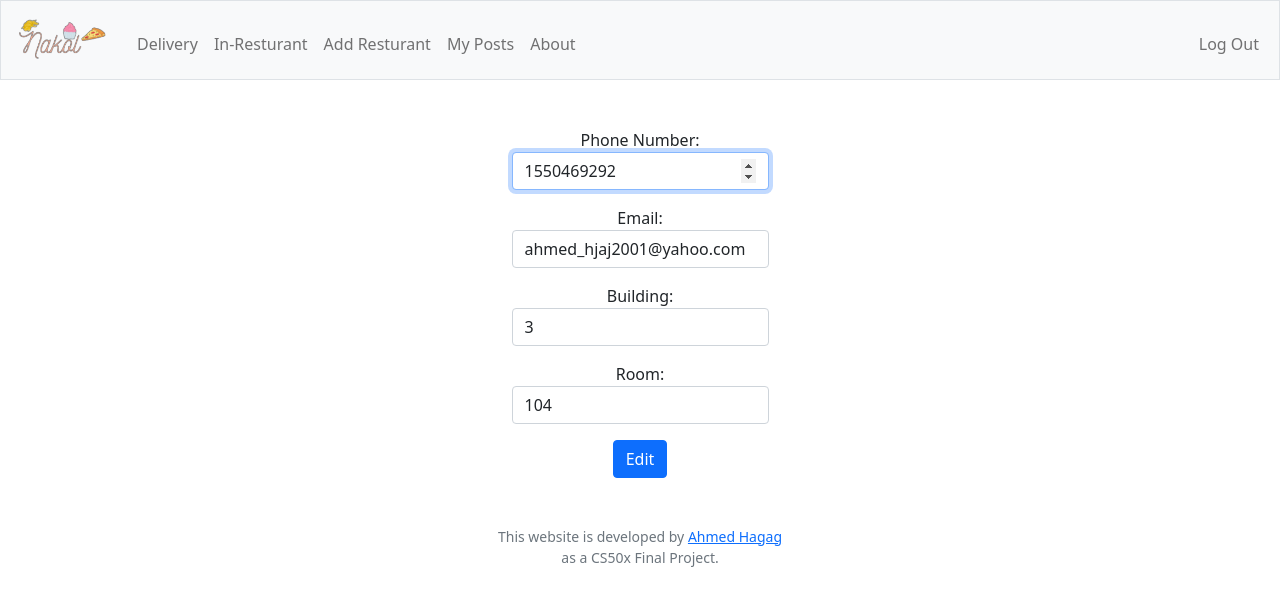
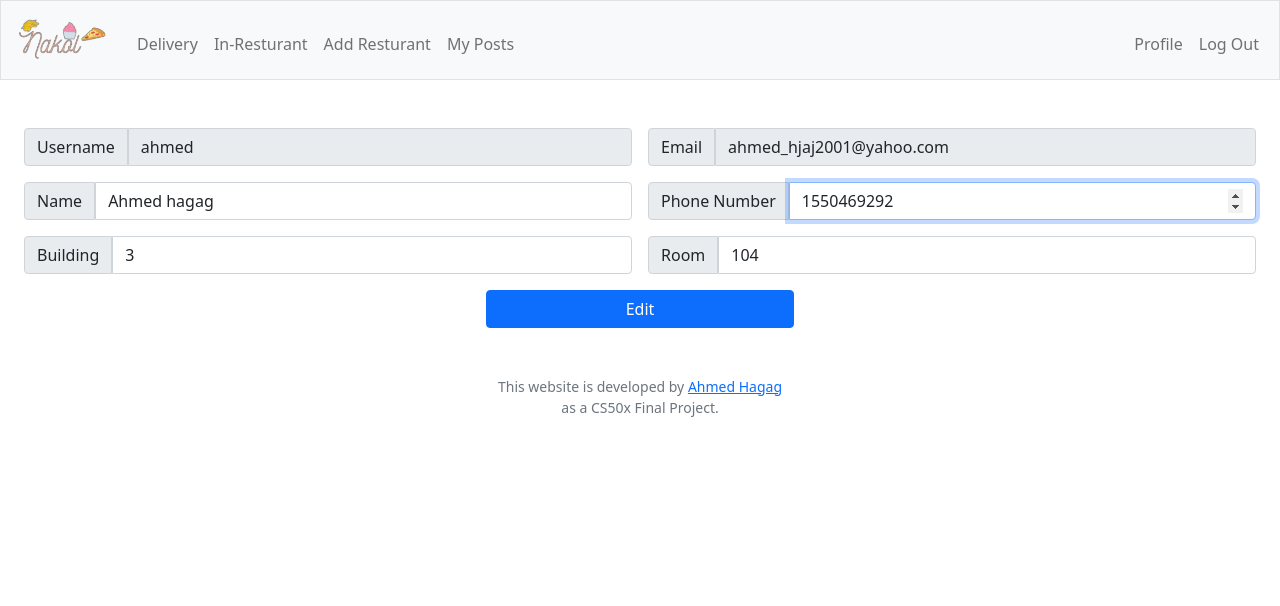
Before and after one commit to ahmedhjaj/Nakol, a Flask app: page /profile in a window 1280 px wide. Shown: the top 606 px of the page. Run offline with Flask 2, Linux system fonts and the light colour scheme; the first user in the database is signed in; some libraries are stand-ins or nearby versions.

Commit message:
Add files via upload

```diff
--- a/templates/layout.html
+++ b/templates/layout.html
@@ -37,9 +37,9 @@
                             <li class="nav-item"><a class="nav-link" href="/in_resturant">In-Resturant</a></li>
                             <li class="nav-item"><a class="nav-link" href="/addResturants">Add Resturant</a></li>
                             <li class="nav-item"><a class="nav-link" href="/my_posts">My Posts</a></li>
-                            <li class="nav-item"><a class="nav-link" href="/about">About</a></li>
                         </ul>
                         <ul class="navbar-nav ms-auto mt-2">
+                            <li class="nav-item"><a class="nav-link" href="/profile">Profile</a></li>
                             <li class="nav-item"><a class="nav-link" href="/logout">Log Out</a></li>
                         </ul>
                     {% else %}
--- a/templates/profile.html
+++ b/templates/profile.html
@@ -1,29 +1,55 @@
 {% extends "layout.html" %}
 
 {% block title %}
-    Add Resturant
+    Profile
 {% endblock %}
 
 {% block main %}
-<span>
-    <form action="/profile" method="post">
-        <div class="mb-3">
-            <label for="number" class="sr-only">Phone Number:</label>
-            <input required autocomplete="off" autofocus class="form-control mx-auto w-auto" id="number" name="number" value="{{profile.number}}" type="number">
+<div class="container-fluid">
+<form action="/profile" class="row g-3" method="post">
+        <div class="col-md-6">
+            <div class="input-group">
+                <span class="input-group-text">Username</span>
+                <input required autocomplete="off" disabled  class="form-control mx-auto w-auto" id="username" name="username" value="{{user.username}}" type="text">
+            </div>
         </div>
-        <div class="mb-3">
-            <label for="email" class="sr-only">Email:</label>
-            <input required autocomplete="off" autofocus class="form-control mx-auto w-auto" id="email" name="email" value="{{profile.email}}" type="email">
+
+        <div class="col-md-6">
+            <div class="input-group">
+                <span class="input-group-text">Email</span>
+                <input required autocomplete="off" disabled class="form-control mx-auto w-auto" id="email" name="email" value="{{profile.email}}" type="email">
+            </div>
         </div>
-        <div class="mb-3">
-            <label for="building" class="sr-only">Building:</label>
-            <input required autocomplete="off" autofocus class="form-control mx-auto w-auto" id="building" name="building" value="{{profile.building}}" type="text">
+
+        <div class="col-md-6">
+            <div class="input-group">
+                <span class="input-group-text">Name</span>
+                <input required autocomplete="off"  class="form-control mx-auto w-auto" id="name" name="name" value="{{profile.name}}" type="name">
+            </div>
         </div>
-        <div class="mb-3">
-            <label for="room" class="sr-only">Room:</label>
-            <input required autocomplete="off" autofocus class="form-control mx-auto w-auto" id="room" name="room" value="{{profile.room}}" type="number">
+
+        <div class="col-md-6">
+            <div class="input-group">
+                <span class="input-group-text">Phone Number</span>
+                <input required autocomplete="off" autofocus class="form-control mx-auto w-auto" id="number" name="number" value="{{profile.number}}" type="number">
+            </div>
         </div>
-        <button class="btn btn-primary" type="submit">Edit</button>
+
+        <div class="col-md-6">
+            <div class="input-group">
+                <span class="input-group-text">Building</span>
+                <input required autocomplete="off" autofocus class="form-control mx-auto w-auto" id="building" name="building" value="{{profile.building}}" type="number">
+            </div>
+        </div>
+        <div class="col-md-6">
+            <div class="input-group">
+                <span class="input-group-text">Room</span>
+                <input required autocomplete="off" autofocus class="form-control mx-auto w-auto" id="room" name="room" value="{{profile.room}}" type="number">
+            </div>
+        </div>
+        <div class="col-12">
+            <button class="btn btn-primary  w-25" type="submit">Edit</button>
+        </div>
     </form>
-</span>
+</div>
 {% endblock %}
```
Also changed, not shown: templates/dashboard.html (+9 -4 lines), templates/my_posts.html (+7 -2 lines).
